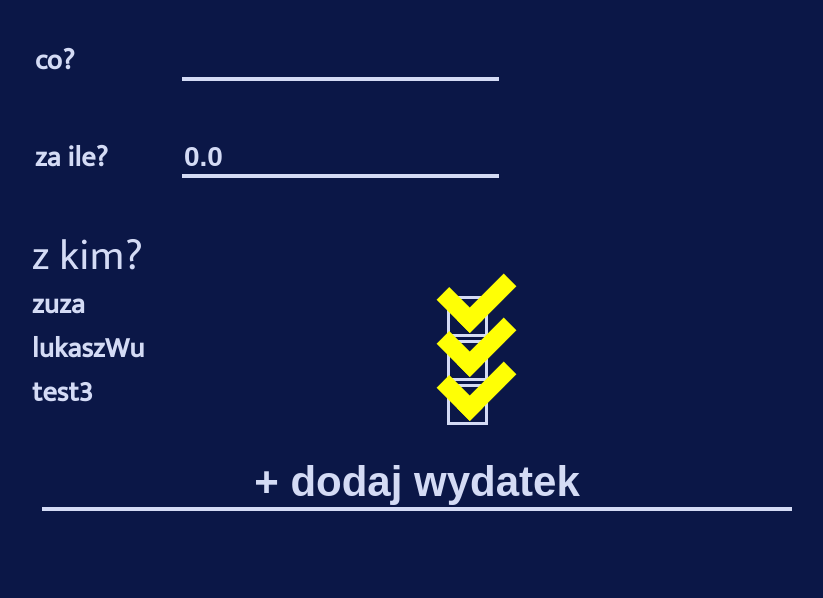
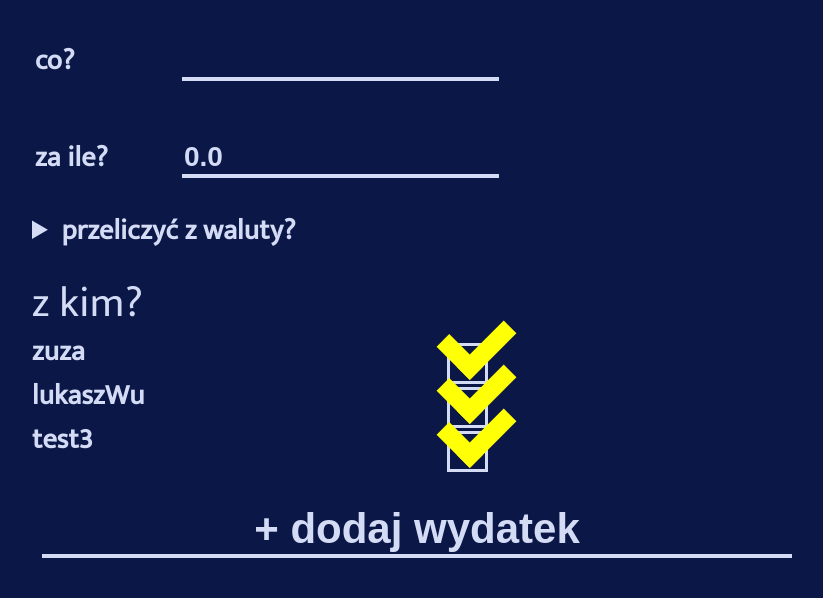
Before and after one commit to zuzajot/costSplit, a Django app: page /groups/1/cost/new/ in a window 1280 px wide. Shown: the part 458-1056 px from the top of the page, without its empty margins (228-1051 px from the left). Before the commit the page ends 969 px from the top, so only its background shows below. Run offline with Django 3.2, Linux system fonts and the light colour scheme; a user stored in the database is signed in; data comes from the database, SQL or seed files in the repository.

Commit message:
widok dodawania kosztu z walutami

```diff
--- a/split/static/style.css
+++ b/split/static/style.css
@@ -91,7 +91,8 @@ textarea:-webkit-autofill:hover,
 textarea:-webkit-autofill:focus,
 select:-webkit-autofill,
 select:-webkit-autofill:hover,
-select:-webkit-autofill:focus  {
+select:-webkit-autofill:focus,
+select{
     border: 0;
     background-color: transparent !important;
     color: #D4DBF5;
@@ -244,3 +245,7 @@ h1 {
   -ms-transform: rotate(45deg);
   transform: rotate(45deg);
 }
+
+select{
+ transform: translate(0,0px);
+}
--- a/templates/cost_new.html
+++ b/templates/cost_new.html
@@ -29,6 +29,21 @@ nowy wydatek?
          </tr>
 {% endfor %}
 </table>
+ <details>
+            <summary><b>przeliczyć z waluty?</b></summary>
+     <table style="width: 60%;"><tr>
+         <td style="width: 50%;"><input type="number" name="amountO" value="0.0" step="0.01" required="" id="id_amount_waluty" oninput="przelicz()"></td>
+                <td><select name="group_id" required="" id="wybrana_waluta" oninput="przelicz()">
+                  <option value="EUR">Euro 4.4</option>
+                  <option value="USD">USD 3.5</option>
+                    {% for wluta in waluty %}
+                    <option value="{{waluta.name}}">{{waluta.name}} {{waluta.kurs}}</option>
+                    {% endfor %}
+
+                </select></tr></table></td>
+        </details>
+
+
 
     <div class="group-detail" style="margin-top: 15px; margin-bottom: -10px"> z kim?</div>
 
@@ -49,5 +64,29 @@ nowy wydatek?
 <script>
 document.querySelector('[for="id_title"]').innerHTML = "co?";
 document.querySelector('[for="id_amount"]').innerHTML = "za ile?";
+
+var amount = document.getElementById('id_amount');
+var amount_waluty = document.getElementById('id_amount_waluty');
+
+
+var waluty = {};
+waluty['USD'] = 3.55;
+waluty['EUR'] = 4.21;
+
+
+{% for wluta in waluty %}
+waluty['{{waluta.name}}'] = {{waluta.kurs}};
+{% endfor %}
+
+function round2(number){
+    return Number(Math.round(number+ 'e+2') + 'e-2');
+}
+function przelicz(){
+    var waluta = document.getElementById('wybrana_waluta');
+    var kurs = waluty[waluta.value];
+    amount.value = round2(amount_waluty.value * kurs);
+}
+
+
 </script>
 {% endblock %}
```
Also changed, not shown: templates/cost_view.html (+11 -8 lines), templates/group_view.html (+4 -4 lines).
